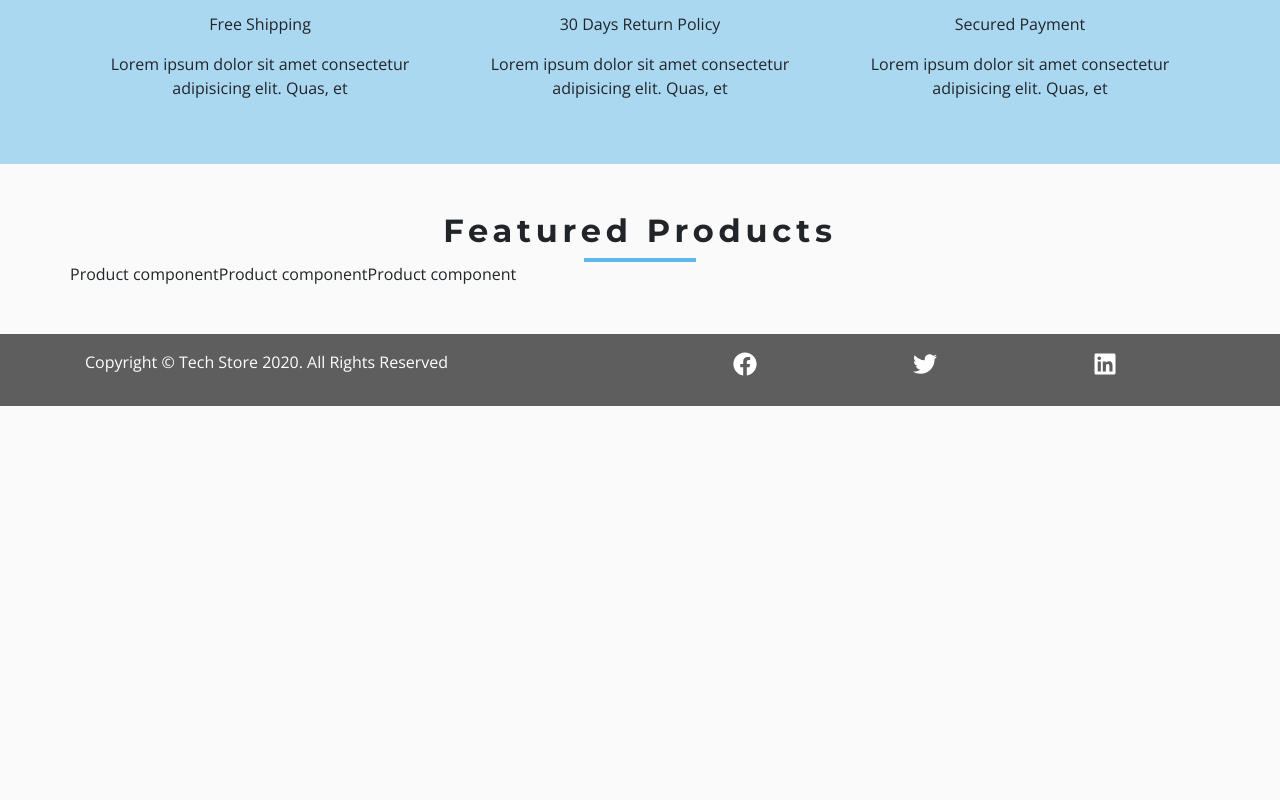
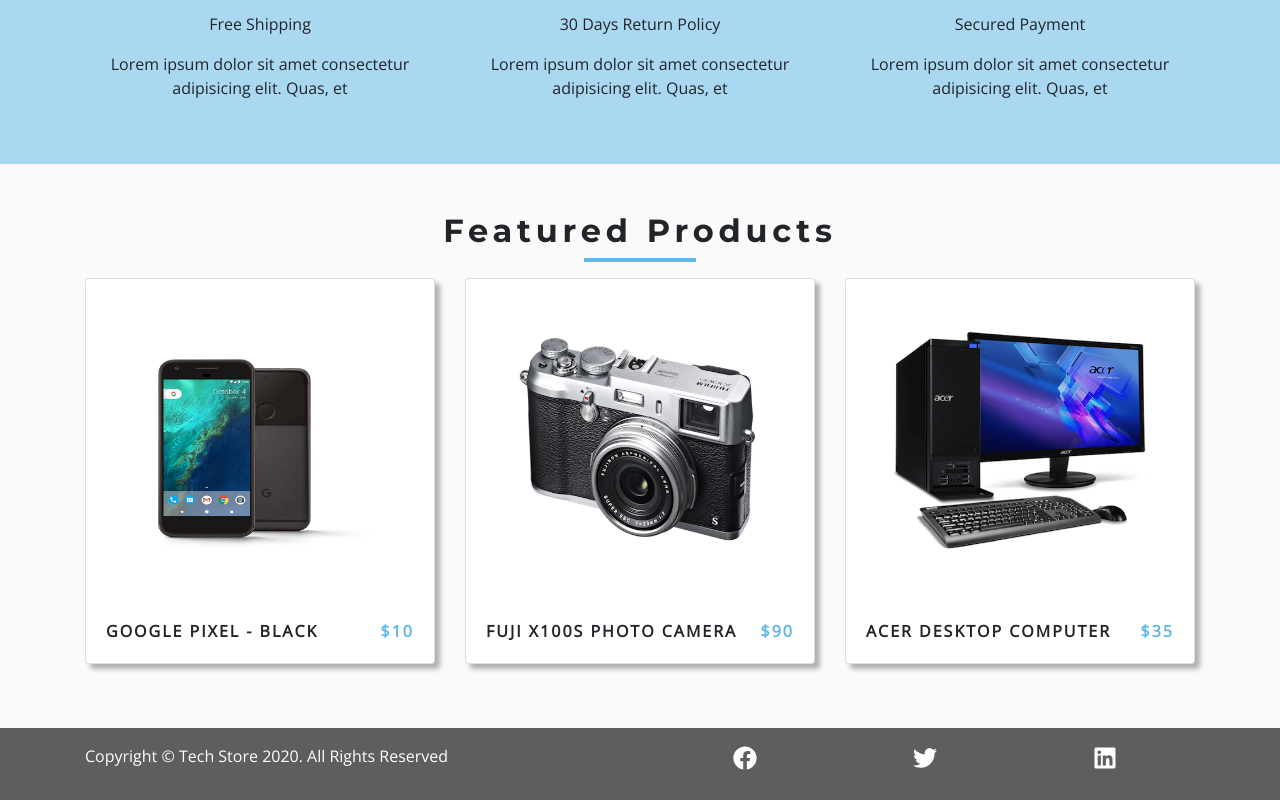
Before and after one commit to Amooryjubran/store, a React (Create React App) app: page / in a window 1280 px wide. Shown: the part 669-1469 px from the top of the page. Before the commit the page ends 1075 px from the top, so only its background shows below. Built offline with nearby package versions, Linux system fonts and the light colour scheme.

Commit message:
single products page

```diff
--- a/src/components/Product.js
+++ b/src/components/Product.js
@@ -1,9 +1,94 @@
-import React from 'react'
+import React from 'react';
+import styled from 'styled-components';
+import { Link } from 'react-router-dom';
+import { FaSearch, FaCartPlus } from "react-icons/fa";
+import { ProductConsumer } from "../context/context";
 
-export default function Product() {
+
+
+export default function Product({ product }) {
     return (
-        <div>
-            Product component
-        </div>
-    )
-}
+      <ProductConsumer>
+        {value => {
+          const { addToCart, setSingleProduct } = value;
+          return (
+            <ProductWrapper className="col-10 mx-auto col-sm-8 col-md-6  col-lg-4 my-3">
+              <div className="card">
+                <div className="img-container">
+                  <img
+                    src={product.image}
+                    className="card-img-top p-5"
+                    alt="product"
+                    style={{ height: "320px" }}
+                  />
+                  <div className="product-icons">
+                    <Link
+                      to={`/products/${product.id}`}
+                      onClick={() => setSingleProduct(product.id)}
+                    >
+                      <FaSearch className="icon" />
+                    </Link>
+                    <FaCartPlus
+                      className="icon"
+                      onClick={() => addToCart(product.id)}
+                    />
+                  </div>
+                </div>
+                <div className="card-body d-flex justify-content-between">
+                  <p className="mb-0">{product.title}</p>
+                  <p className="mb-0 text-main">${product.price}</p>
+                </div>
+              </div>
+            </ProductWrapper>
+          );
+        }}
+      </ProductConsumer>
+    );
+  }
+
+
+const ProductWrapper = styled.div`
+  .card {
+    box-shadow: 5px 5px 5px 0px rgba(0, 0, 0, 0.3);
+    transition: var(--mainTransition);
+    height: 100%;
+  }
+  .card:hover {
+    box-shadow: 7px 10px 5px 0px rgba(0, 0, 0, 0.5);
+    cursor: pointer;
+  }
+  .card-img-top {
+    transition: var(--mainTransition);
+  }
+  .card:hover .card-img-top {
+    transform: scale(1.15);
+    opacity: 0.2;
+  }
+  .img-container {
+    position: relative;
+  }
+  .product-icons {
+    transition: var(--mainTransition);
+    position: absolute;
+    top: 50%;
+    left: 50%;
+    transform: translate(-50%, -50%);
+    opacity: 0;
+  }
+  .icon {
+    font-size: 2.5rem;
+    margin: 1rem;
+    padding: 0.5rem;
+    color: var(--primaryColor);
+    background: var(--mainBlack);
+    border-radius: 0.5rem;
+  }
+  .card:hover .product-icons {
+    opacity: 1;
+  }
+  .card-body {
+    font-weight: bold;
+    letter-spacing: 2px;
+    text-transform: uppercase;
+  }
+`;
```
Also changed, not shown: 1 other file (tests, documents, lock files or other folders).
